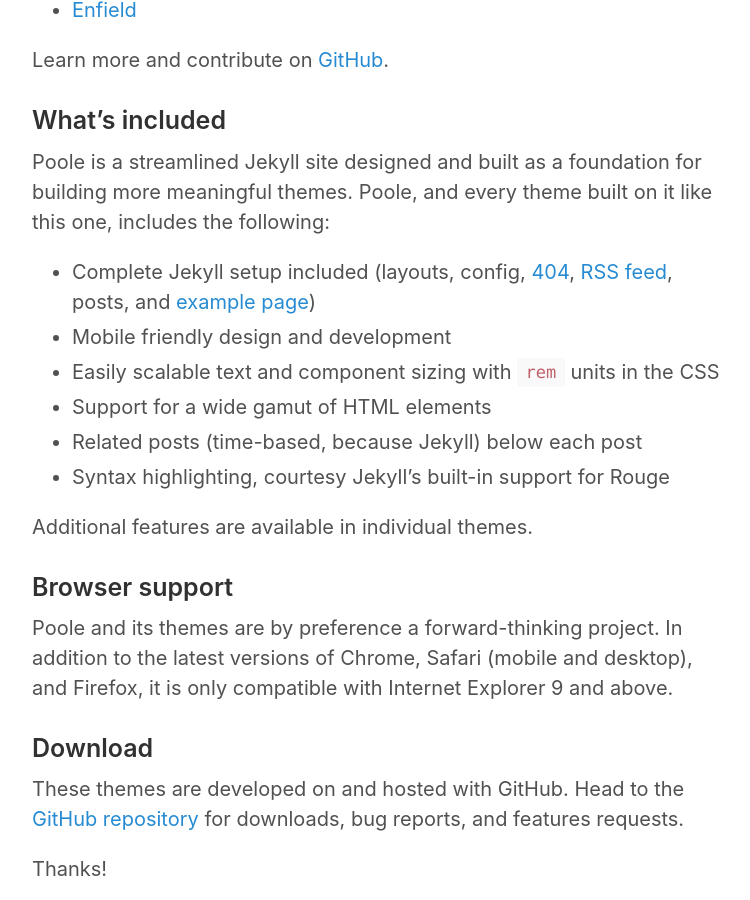
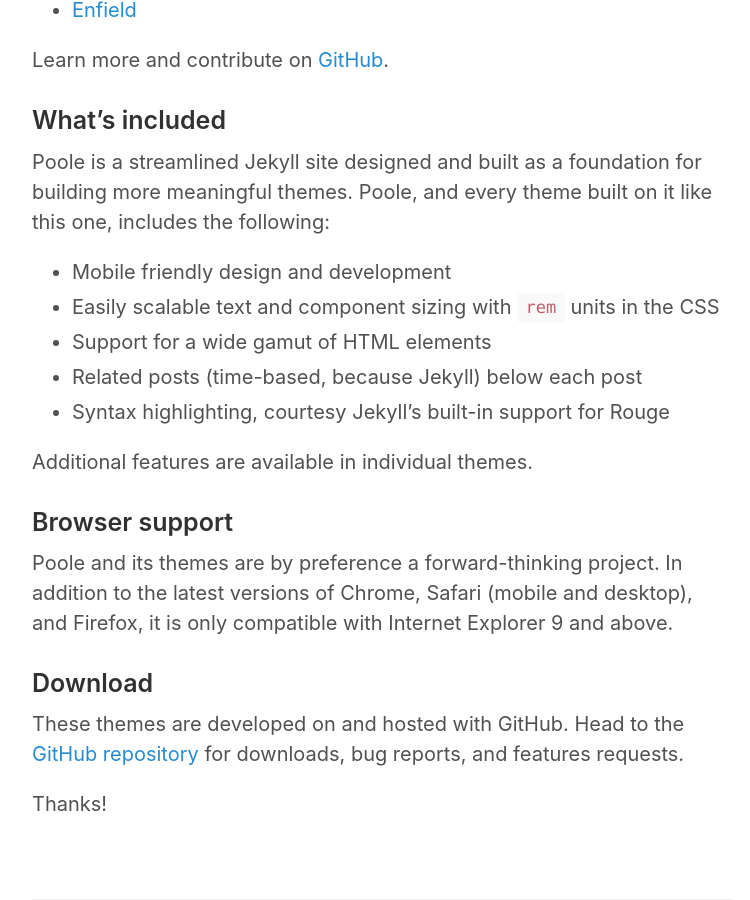
Before and after one commit to cmaddis/cmaddis.github.io, a Jekyll site: the page built from _posts/2016-01-03-introduction.md, in a window 1280 px wide and 900 px high, scrolled down 678 px. Shown: the whole window, without its empty margins (258-1008 px from the left). Built offline with Jekyll 4.4.1, drawn with Linux system fonts in a browser that asks for light colours.

Commit message:
atom away

```diff
--- a/_includes/head.html
+++ b/_includes/head.html
@@ -11,5 +11,4 @@
   </title>
 
   <link rel="stylesheet" href="{{ site.baseurl }}/styles.css">
-  <link rel="alternate" type="application/atom+xml" title="{{ site.title }}" href="{{ site.baseurl }}/atom.xml">
 </head>
--- a/_posts/2016-01-03-introduction.md
+++ b/_posts/2016-01-03-introduction.md
@@ -22,7 +22,6 @@
 
 Poole is a streamlined Jekyll site designed and built as a foundation for building more meaningful themes. Poole, and every theme built on it like this one, includes the following:
 
-* Complete Jekyll setup included (layouts, config, [404]({{ site.baseurl }}/404.html), [RSS feed]({{ site.baseurl }}/atom.xml), posts, and [example page]({{ site.baseurl }}/about))
 * Mobile friendly design and development
 * Easily scalable text and component sizing with `rem` units in the CSS
 * Support for a wide gamut of HTML elements
```
